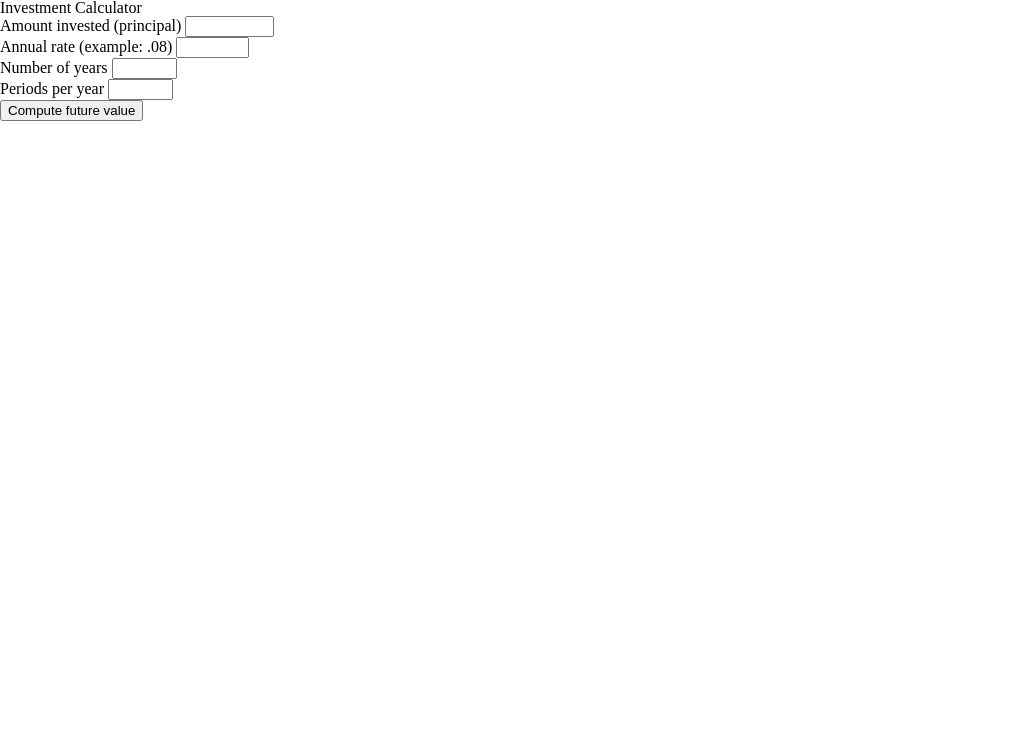
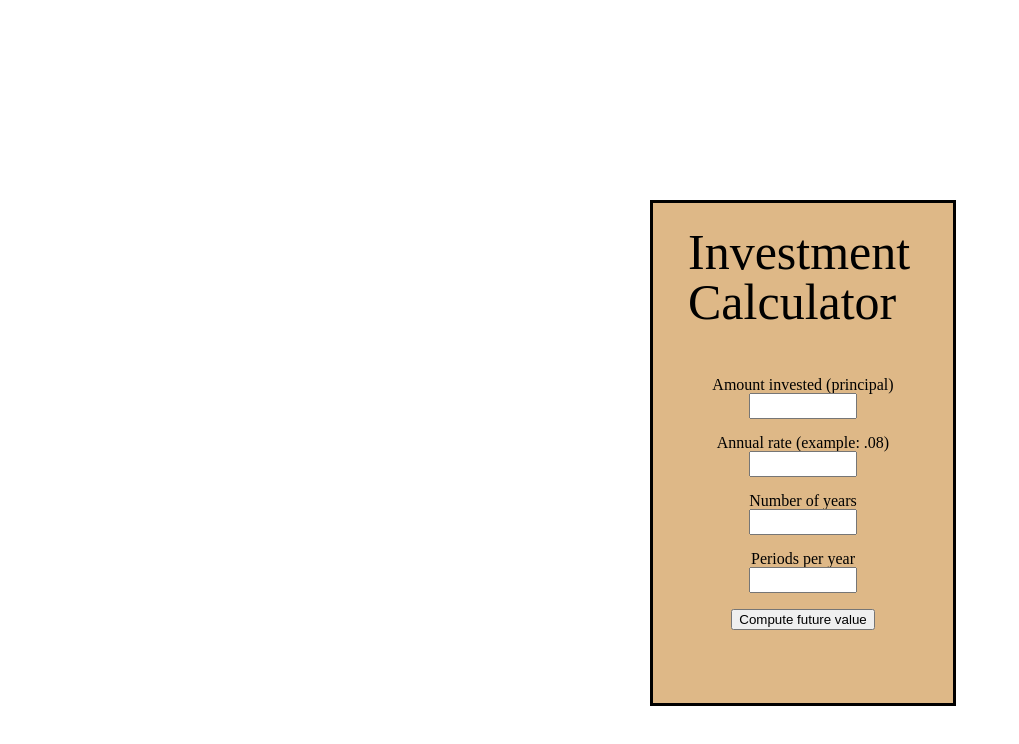
Before and after one commit to azakimi123/future-value, a plain HTML site: page index.html in a window 1280 px wide. Shown: the whole page, without its empty margins (0-1019 px from the left). Drawn offline with Linux system fonts and the light colour scheme.

Commit message:
format changed

```diff
--- a/index.html
+++ b/index.html
@@ -1,24 +1,26 @@
-<!DOCTYPE HTML>
+<!DOCTYPE html>
 <html lang="en-us">
   <head>
-<meta charset="utf-8">
+    <meta charset="utf-8" />
     <title>Future Value</title>
-<link rel="stylesheet" href="reset.css">
-<link rel="stylesheet" href="styles.css">
+    <link rel="stylesheet" href="reset.css" />
+    <link rel="stylesheet" href="styles.css" />
   </head>
 
   <body>
+    <section class="container">
       <h1>Investment Calculator</h1>
       Amount invested (principal)
-<input type="text" id="one" size="8"> <br>
+      <input class="input-field" type="text" id="one" /> <br />
       Annual rate (example: .08)
-<input type="text" id="two" size="6"> <br>
+      <input class="input-field" type="text" id="two" /> <br />
       Number of years
-<input type="text" id="three" size="5"> <br>
+      <input class="input-field" type="text" id="three" /> <br />
       Periods per year
-<input type="text" id="four" size="5"> <br>
+      <input class="input-field" type="text" id="four" /> <br />
       <button type="button" onclick="doFV()">Compute future value</button>
       <div id="outputDiv"></div>
+    </section>
   </body>
   <script src="index.js"></script>
 </html>
--- a/styles.css
+++ b/styles.css
@@ -0,0 +1,29 @@
+
+.container {
+    width: 300px;
+    height: 500px;
+    border: solid black;
+    display: flex;
+    justify-content: center;
+    align-items: center;
+    flex-direction: column;
+    margin-left: 650px;
+    margin-top: 200px;
+    background-color: burlywood;
+}
+
+.input-field {
+    width: 100px;
+    height: 20px;
+    display: flex;
+    justify-content: center;
+    flex-direction: column;
+    align-items: center;
+}
+h1 {
+    font-size: 50px;
+    display: flex;
+    position: relative;
+    bottom: 50px;
+    left: 35px;
+}
```
Lines whose indentation alone changed are shown as unchanged.
